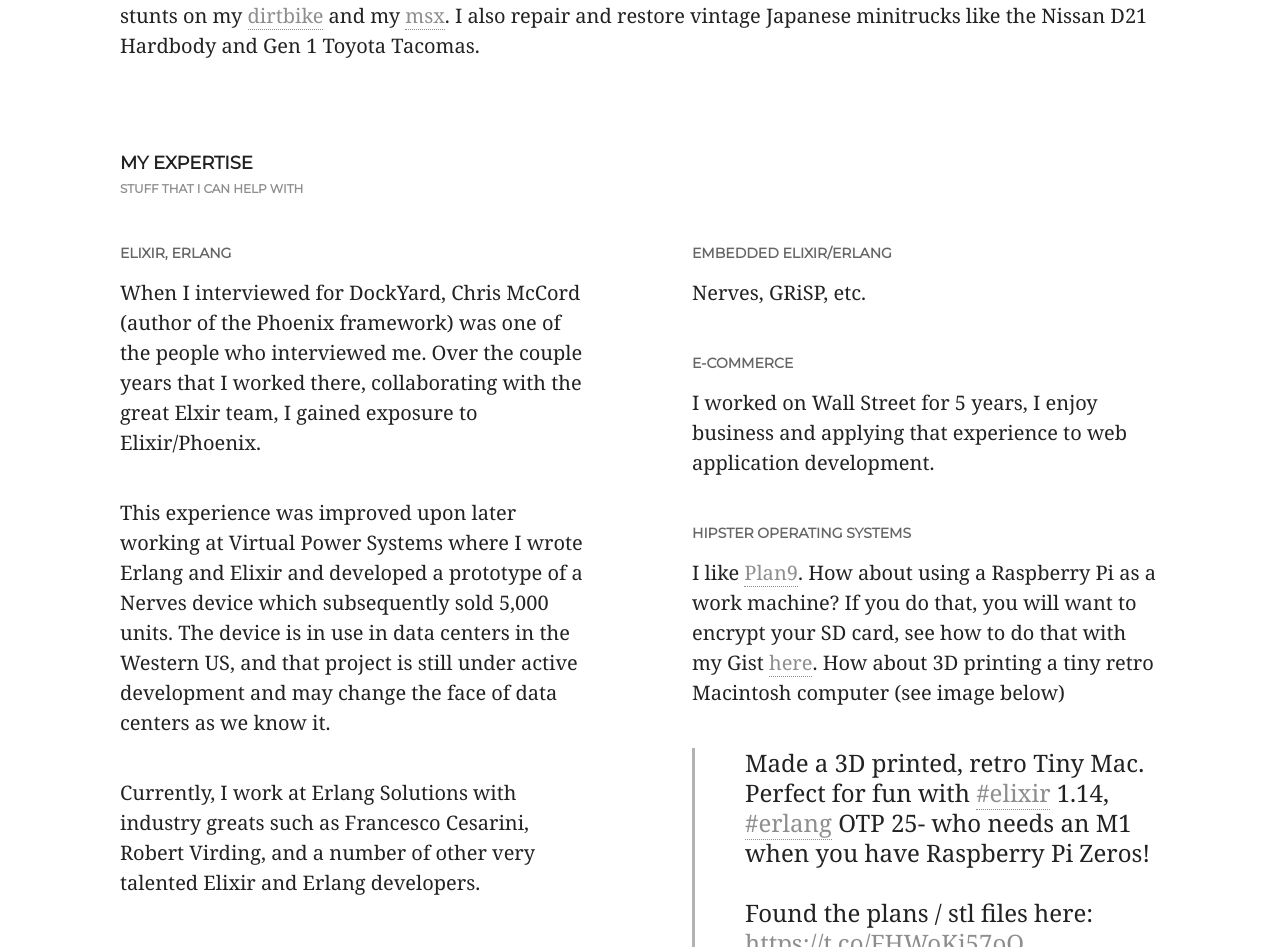
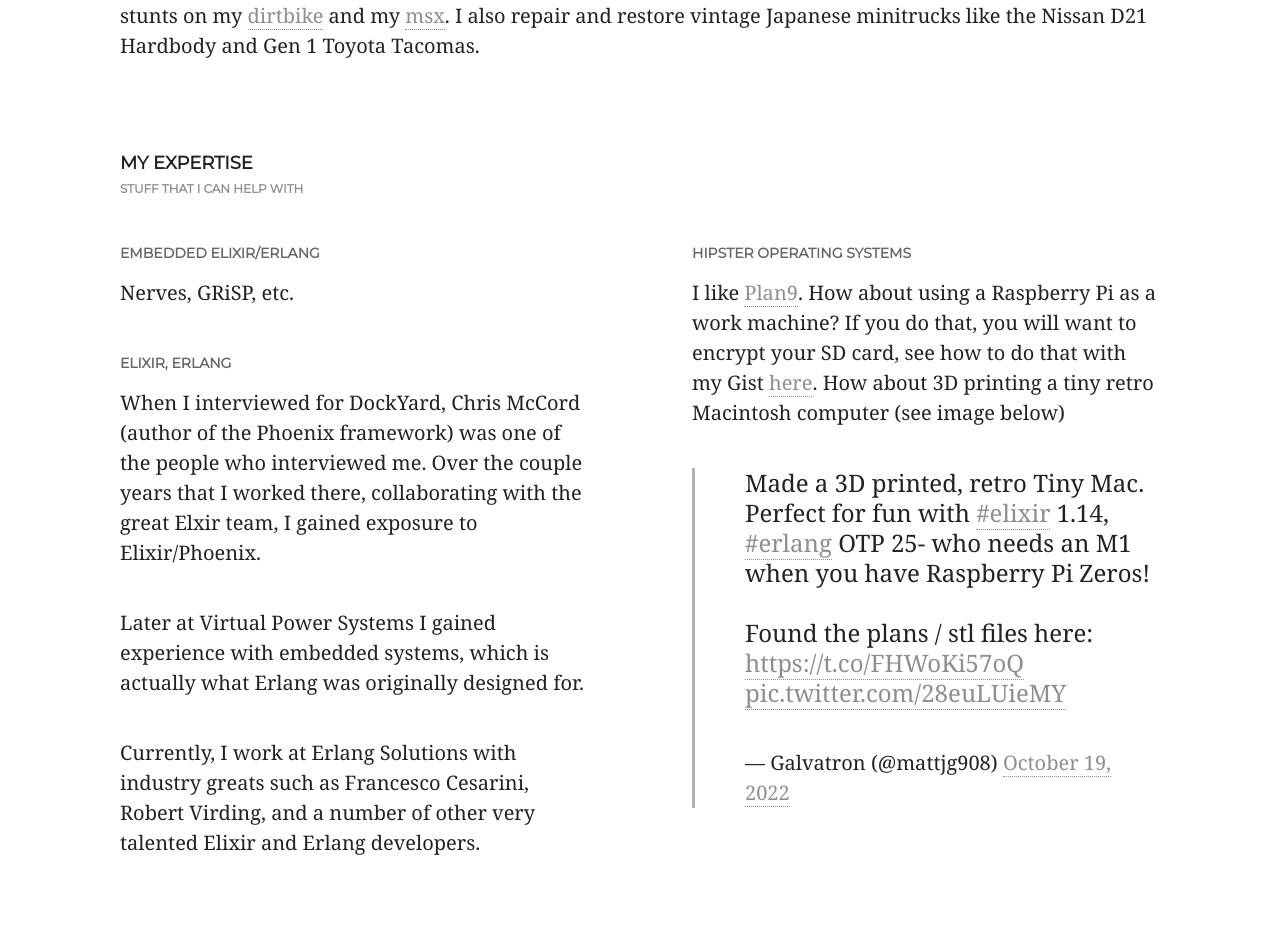
Before and after one commit to mattjg908/mattjg908.github.com, a Jekyll site: the page built from about/index.html, in a window 1280 px wide. Shown: the part 953-1900 px from the top of the page. Built offline with Jekyll 4.4.1, drawn with Linux system fonts in a browser that asks for light colours; some web fonts are replaced; comment, search, counter and statistics services are not loaded; some of the changed text lies outside the part shown.

Commit message:
master Update about

```diff
--- a/about/index.html
+++ b/about/index.html
@@ -62,6 +62,9 @@
 
             <div class="one-half first">
 
+                <h4>Embedded Elixir/Erlang</h4>
+                <p>Nerves, GRiSP, etc.</p>
+
                 <h4>Elixir, Erlang</h4>
                 <p>When I interviewed for DockYard, Chris McCord (author of the
                 Phoenix framework) was one of the people who interviewed me.
@@ -70,36 +73,18 @@
                 Elixir/Phoenix.
                 </p>
                 <p>
-                This experience was improved upon later working
-                at Virtual Power Systems where I wrote Erlang and Elixir and developed a prototype of a Nerves
-                device which subsequently sold 5,000 units. The device is in use in data centers
-                in the Western US, and that project is still under active development and may change
-                the face of data centers as we know it.
+                Later at Virtual Power Systems I gained experience with embedded systems, which
+                is actually what Erlang was originally designed for.
                 </p>
                 <p>
                 Currently, I work at Erlang Solutions with industry greats such as Francesco Cesarini, Robert
                 Virding, and a number of other very talented Elixir and Erlang developers.
                 </p>
 
-                <h4>Test Driven Development</h4>
-                <p>I am a big proponent of TDD and I have fun doing it.</p>
-
-                <h4>Remote development</h4>
-                <p>While lots of companies have recently moved to remote work
-                environments given the realities of COVID, I've been doing
-                remote development for almost a decade and have lots of
-                experience and knowledge about how to perform and communicate
-                effectively while remote.</p>
 
             </div>
 
             <div class="one-half last">
-
-                <h4>Embedded Elixir/Erlang</h4>
-                <p>Nerves, GRiSP, etc.</p>
-
-                <h4>E-Commerce</h4>
-                <p>I worked on Wall Street for 5 years, I enjoy business and applying that experience to web application development.</p>
 
                 <h4>Hipster Operating Systems</h4>
                 <p>I like <a href="https://9p.io/plan9/">Plan9</a>. How about using a Raspberry Pi as a work
```
